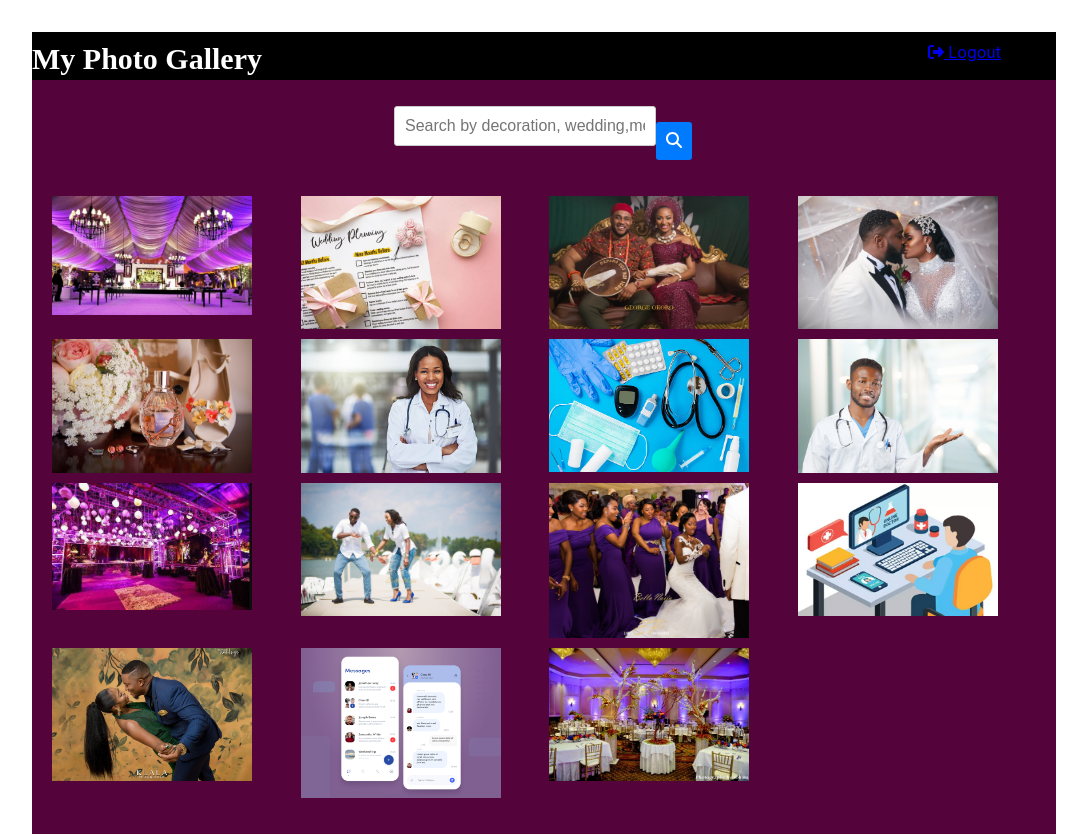
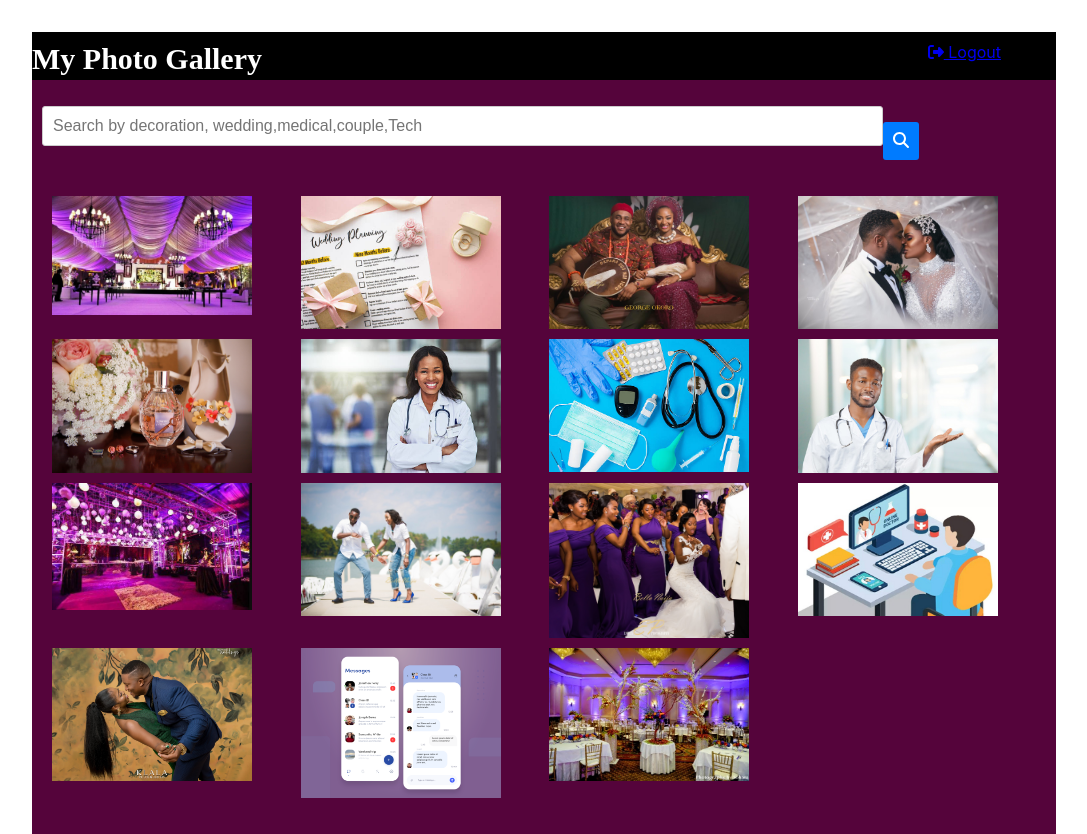
Before and after one commit to moromoke01/imageGallery, a React (Create React App) app: page /HomePage in a window 1280 px wide. Shown: the whole page, without its empty margins (96-1183 px from the left). Built offline with nearby package versions, Linux system fonts and the light colour scheme.

Commit message:
Update Gallery.css

```diff
--- a/src/Components/gallery/Gallery.css
+++ b/src/Components/gallery/Gallery.css
@@ -24,7 +24,7 @@
 /* Basic styles for the search bar */
 .search-form {
   width: 100%;
-  max-width: 300px; /* Set a maximum width to prevent it from stretching too wide */
+  /*max-width: 300px;*/ /* Set a maximum width to prevent it from stretching too wide */
   margin: 0 auto; /* Center the search bar horizontally */
   padding: 10px;
   display: flex;
```
